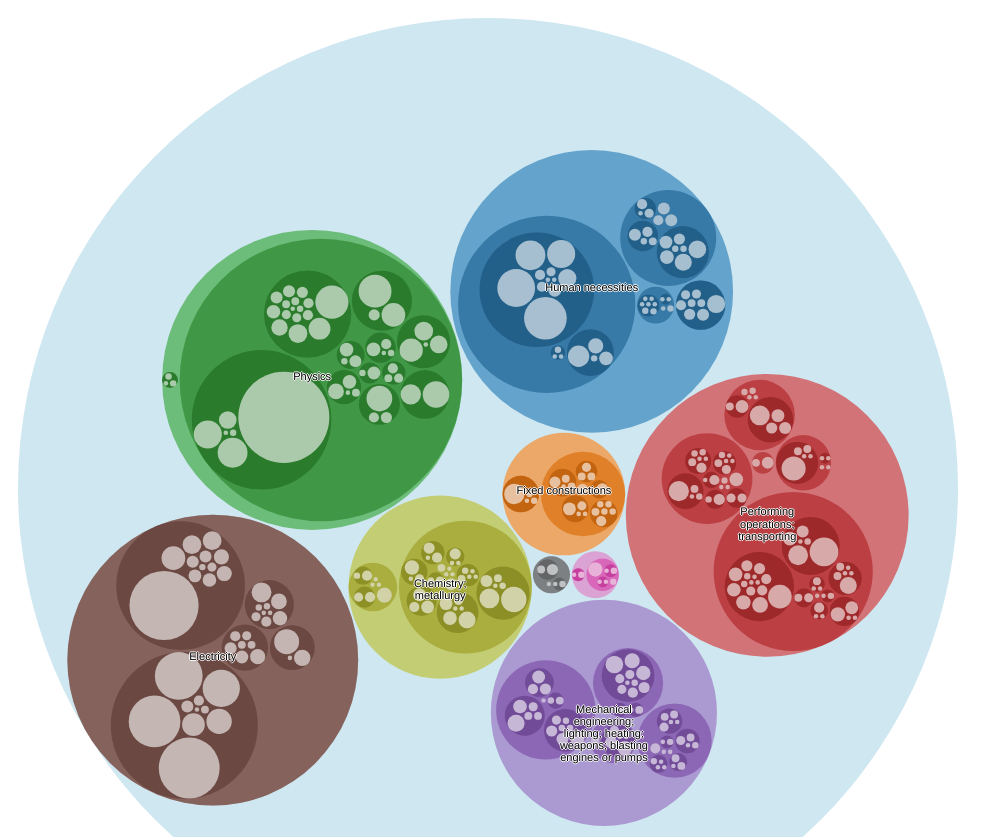
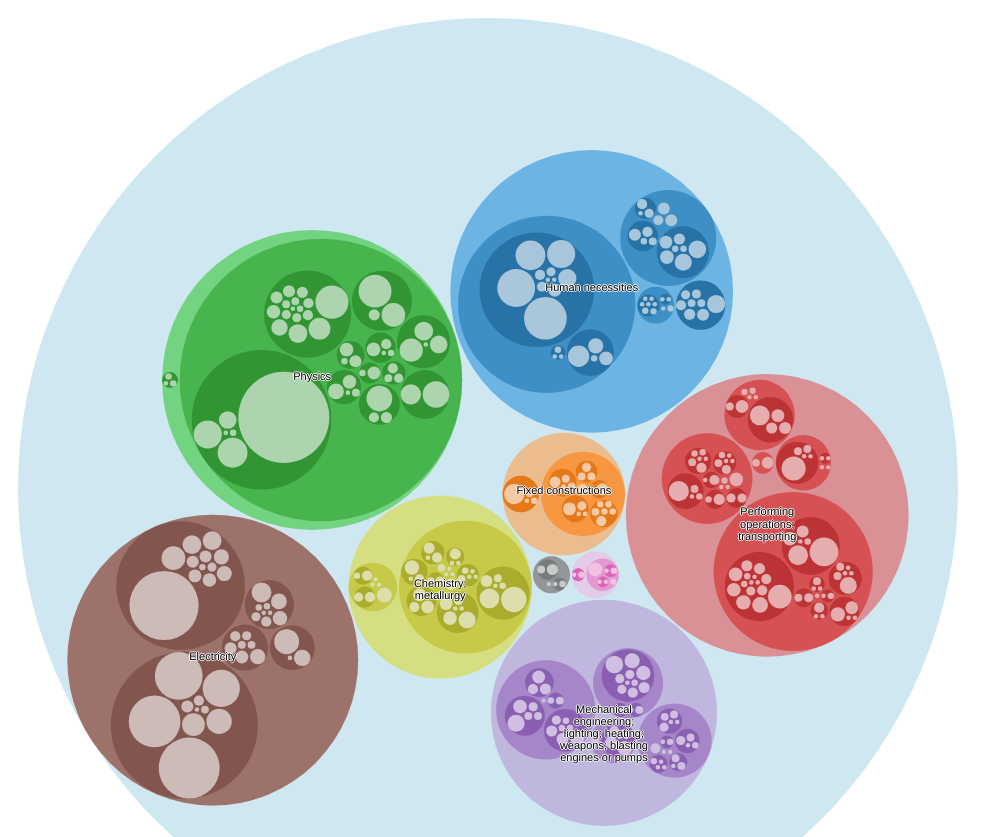
Before and after one commit to brandomr/interactives, a plain HTML site: page patents/patents.html in a window 1280 px wide. Shown: the top 837 px of the page, without its empty margins (0-1003 px from the left). Drawn offline with Linux system fonts and the light colour scheme.

Commit message:
updated classification data

```diff
--- a/patents/patents.html
+++ b/patents/patents.html
@@ -70,7 +70,7 @@ console.log(nodes);
       // .style("fill", function(d) { return d.children ? color(d.depth) : null; })
 
 	// testing out categorical coloring
-      .style("fill", function(d) { return d.parent ? d.children ? d3.hsl(color1(d.lev2)).darker((d.depth - 1)*0.6).toString() : null : "lightblue"; })
+      .style("fill", function(d) { return d.parent ? d.children ? d3.hsl(color1(d.lev2)).darker((d.depth - 2)*0.6).toString() : null : "lightblue"; })
       .style("fill-opacity", "0.6")
 
       .on("click", function(d) { if (focus !== d) zoom(d), d3.event.stopPropagation(); });
```
